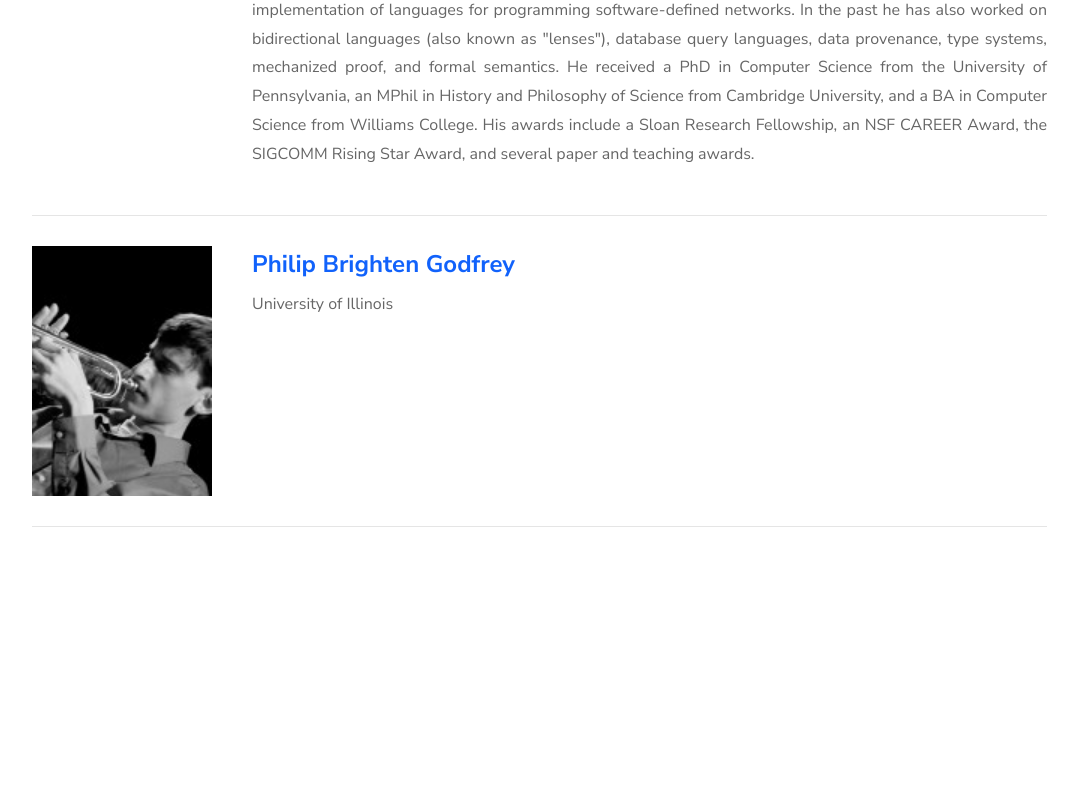
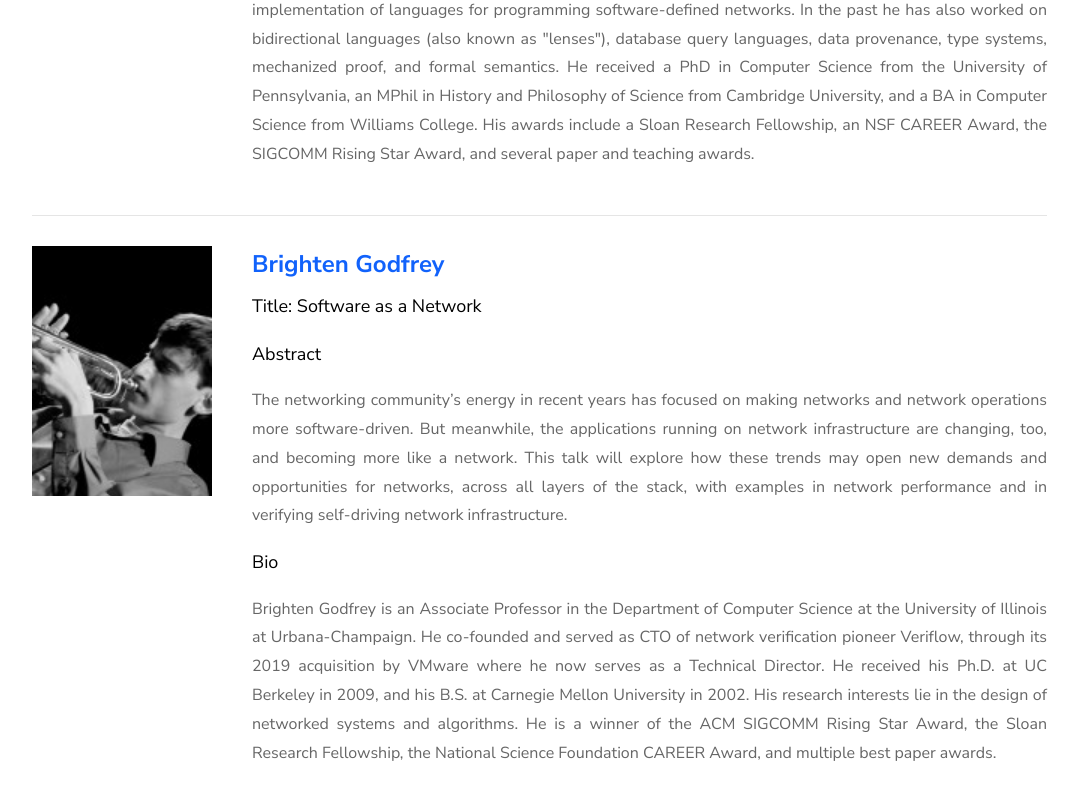
Before and after one commit to fofosdn/fofosdn.github.io, a website: page index.html in a window 1280 px wide. Shown: the part 6367-7167 px from the top of the page, without its empty margins (148-1226 px from the left). Drawn offline with Linux system fonts and the light colour scheme; files whose address does not match are found by name.

Commit message:
update philip

```diff
--- a/index.html
+++ b/index.html
@@ -472,32 +472,27 @@
 								<div class="img speaker-img" style="background-image: url(images/godfrey.jpg);">
 								</div>
 								<div class="text">
-									<h2><a href="https://pbg.cs.illinois.edu/">Philip Brighten Godfrey</a></h2>
-									<p>University of Illinois</p>
-									<!-- <p class="location"><b>Title: Putting the networks users in charge:  how can P4
-											help?</b></p>
+									<h2><a href="https://pbg.cs.illinois.edu/">Brighten Godfrey</a></h2>
+									<!-- <p>University of Illinois</p> -->
+									<p class="location"><b>Title: Software as a Network</b></p>
 									<p></p>
 									<p class="location"><b>Abstract</b></p>
-									<p>Enhanced telemetry is one of areas where P4 is expected to open up new
-										possibilities for increased insight in the way traffic flows, and to use
-										this knowledge to steer and manage traffic flows. Is P4 a tool to make the
-										Internet more transparent and increase trust from users? In this talk I will
-										present our recent P4 work in the areas of user control and user
-										verification of network paths. I will address the implications of P4 use
-										towards a trusted Internet.</p>
+									<p>The networking community’s energy in recent years has focused on making networks
+										and network operations more software-driven. But meanwhile, the applications
+										running on network infrastructure are changing, too, and becoming more like a
+										network. This talk will explore how these trends may open new demands and
+										opportunities for networks, across all layers of the stack, with examples in
+										network performance and in verifying self-driving network infrastructure.</p>
 									<p class="location"><b>Bio</b></p>
-									<p>Dr. Paola Grosso is associate professor at the University of Amsterdam where
-										she leads the Multiscale Networked Systems research group (<a
-											href="https://mns-research.nl">mns-research.nl</a>).
-										Her research interests lie in the creation of sustainable and secure
-										e-Infrastructures, relying on the provisioning and design of
-										programmable networks. She carries out this work supported by several
-										national research projects, such as Research on Networks, DL4LD, SecConNet
-										and a number of EU-funded international projects FED4FIRE+, GN4 and
-										ENVRIPLUS (H2020).  She contributes to the Dutch initiative 2STiC (<a
-											href="https://2stic.nl/">2stic.nl</a>)
-										building a nationwide P4 testbed for experimentation towards the future
-										internet.</p> -->
+									<p>Brighten Godfrey is an Associate Professor in the Department of Computer Science
+										at the University of Illinois at Urbana-Champaign. He co-founded and served as
+										CTO of network verification pioneer Veriflow, through its 2019 acquisition by
+										VMware where he now serves as a Technical Director. He received his Ph.D. at UC
+										Berkeley in 2009, and his B.S. at Carnegie Mellon University in 2002. His
+										research interests lie in the design of networked systems and algorithms. He is
+										a winner of the ACM SIGCOMM Rising Star Award, the Sloan Research Fellowship,
+										the National Science Foundation CAREER Award, and multiple best paper awards.
+									</p>
 									<!-- <h3 class="speaker-name">&mdash; <a href="#">Ryan Thompson</a> <span
 												class="position">Founder of Wordpress</span></h3> -->
 								</div>
@@ -655,7 +650,7 @@
 									<!-- <div class="img speaker-img" style="background-image: url(images/staff1-1.png);">
 									</div> -->
 									<div class="text1">
-										<h2><a href="#philip">Talk 5</a></h2>
+										<h2><a href="#philip">Software as a Network</a></h2>
 										<p>Recorded talk: <a href="#">Here</a></p>
 										<span class="time">17:50 - 18:05 </span>
 										<!-- <p class="location"><span class="icon-map-o mr-2"></span>20 July 2019 - Hall,
@@ -663,7 +658,7 @@
 										<p>A small river named Duden flows by their place and supplies it with the
 											necessary regelialia. It is a paradisematic country, in which roasted parts
 											of sentences fly into your mouth.</p> -->
-										<h3 class="speaker-name">&mdash; <a href="#philip">Philip Brighten Godfrey</a>
+										<h3 class="speaker-name">&mdash; <a href="#philip">Brighten Godfrey</a>
 											<span class="position">University of Illinois</span></h3>
 									</div>
 								</div>
@@ -770,7 +765,8 @@
 							<h3><a href="https://gcaltais2.wixsite.com/georgiana-caltais">Georgiana Caltais</a></h3>
 							<span class="position">University of Konstanz</span>
 							<div>
-								<a href="mailto:georgiana.caltais@uni-konstanz.de"><span class="icon icon-envelope"></span>
+								<a href="mailto:georgiana.caltais@uni-konstanz.de"><span
+										class="icon icon-envelope"></span>
 									<span style="padding-left: 6px;"
 										class="text">georgiana.caltais@uni-konstanz.de</span></a>
 							</div>
@@ -801,8 +797,7 @@
 							<span class="position">Tehran Institute for Advanced Studies (TeIAS)</span>
 							<div>
 								<a href="mailto:h.hojjat@teias.institute"><span class="icon icon-envelope"></span>
-									<span style="padding-left: 6px;"
-										class="text">h.hojjat@teias.institute</span></a>
+									<span style="padding-left: 6px;" class="text">h.hojjat@teias.institute</span></a>
 							</div>
 							<!-- <ul>
 								<li>Profile: <a href="https://teias.institute/people/faculty/cs/hossein-hojjat/"><span
@@ -831,9 +826,8 @@
 							<h3><a href="https://www.cs.le.ac.uk/people/mm789/">Mohammad Mousavi</a></h3>
 							<span class="position">University of Leicester</span>
 							<div>
-								<a href="mailto:mm789%20attsign%20le.ac.uk"><span
-										class="icon icon-envelope"></span>
-										<span class="text" style="padding-left: 6px;">mm789 attsign
+								<a href="mailto:mm789%20attsign%20le.ac.uk"><span class="icon icon-envelope"></span>
+									<span class="text" style="padding-left: 6px;">mm789 attsign
 										le.ac.uk</span></a>
 							</div>
 
```
